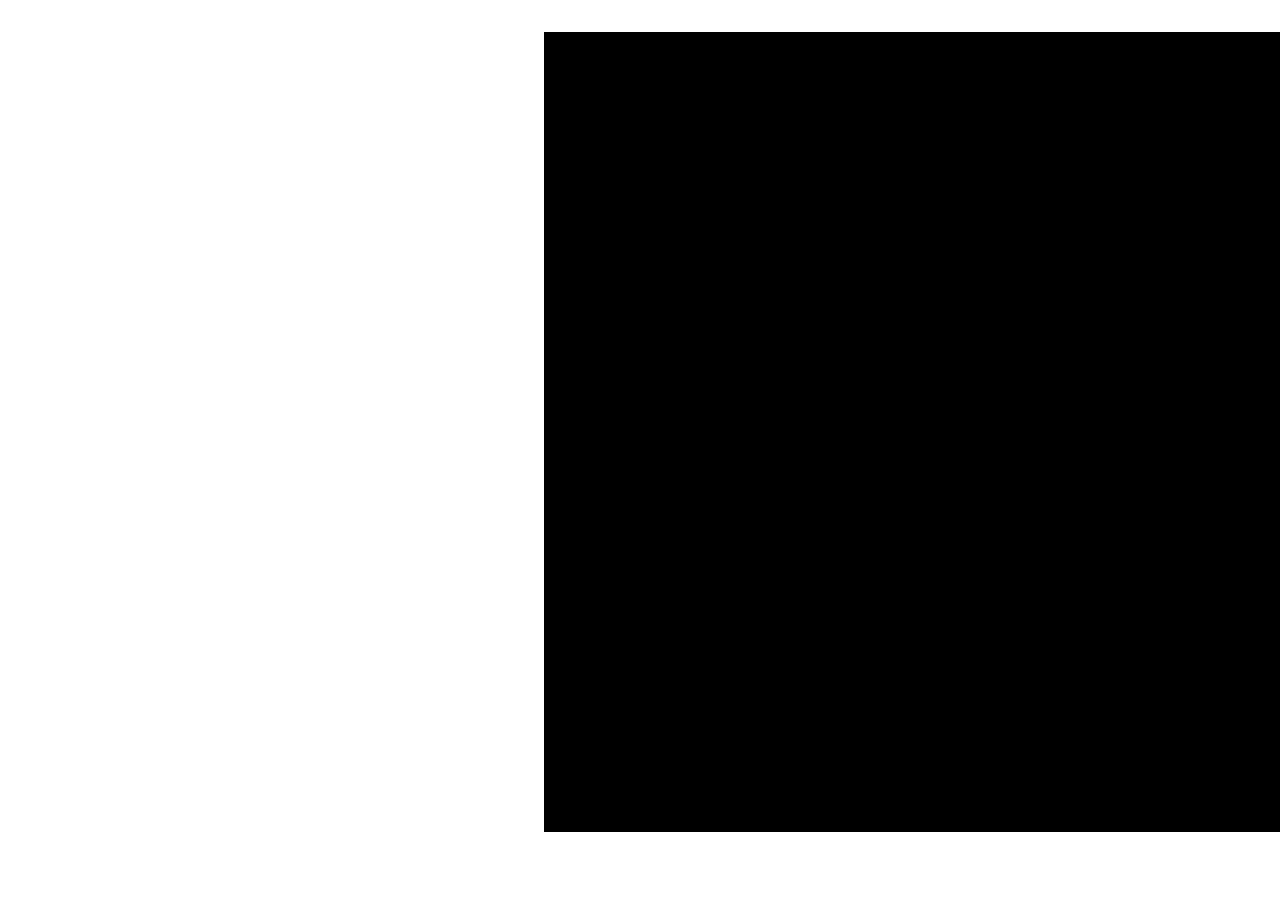
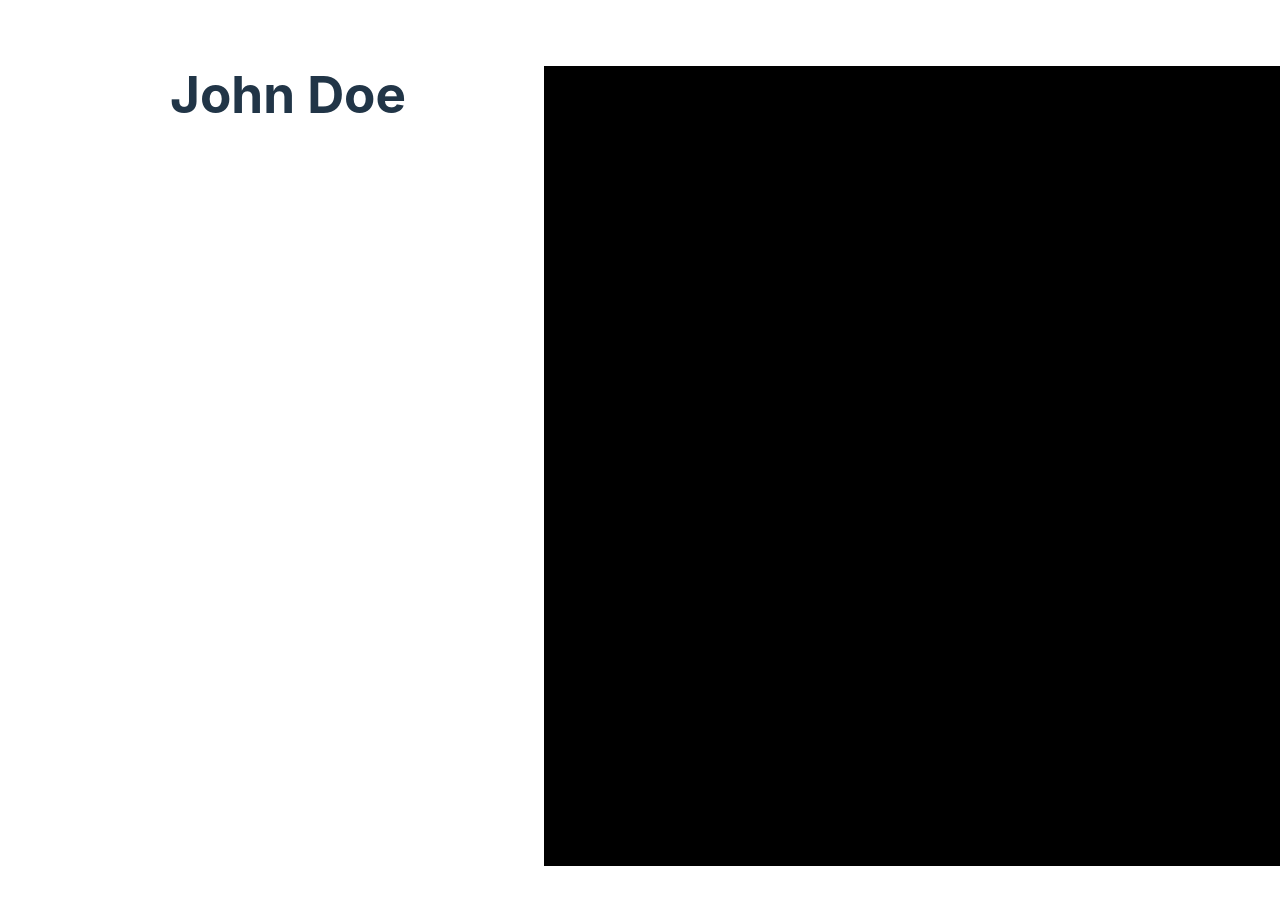
Before and after one commit to G-Y-Chan/resume-generator-app, a React (Vite) app: page / in a window 1280 px wide. Shown: the top 898 px of the page. Before the commit the page ends 864 px from the top, so only its background shows below. Built offline with nearby package versions, Linux system fonts and the light colour scheme.

Commit message:
Modify resume to show person's name

```diff
--- a/src/components/Resume.jsx
+++ b/src/components/Resume.jsx
@@ -7,6 +7,7 @@ function Resume(props) {
                 height:"100vh"
             }}
         >
+            <h1>{props.data.name}</h1>
         </div>
     )
 }
```
